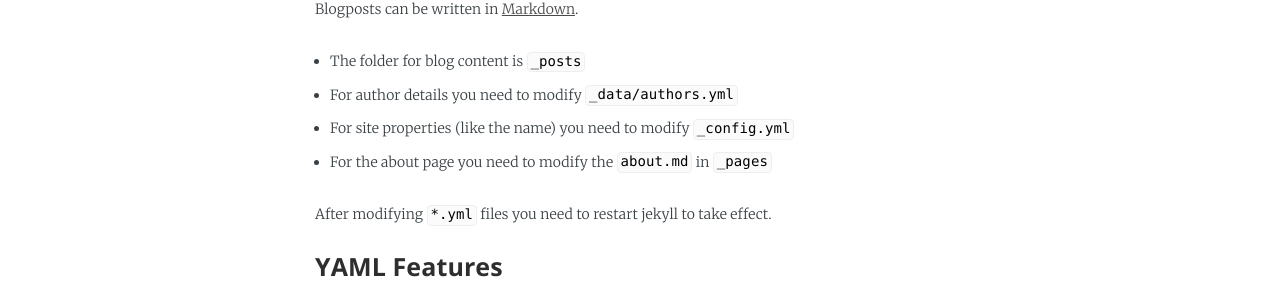
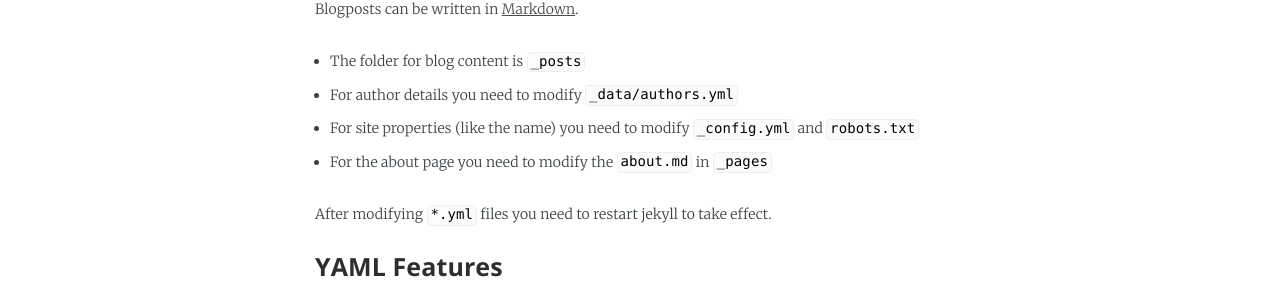
Before and after one commit to jwillmer/jekyllDecent, a Jekyll site: the page built from _posts/2016-06-08-Readme.md, in a window 1280 px wide and 900 px high, scrolled down 1528 px. Shown: the part 141-445 px from the top of the window. Built offline with Jekyll 4.4.1, drawn with Linux system fonts in a browser that asks for light colours; nearby versions of some CDN libraries; some web fonts are replaced.

Commit message:
Added host to robot.txt

```diff
--- a/_config.yml
+++ b/_config.yml
@@ -12,7 +12,7 @@
 keywords:     demo theme example github jekyll features
 
 baseurl:      "" # the subpath of your site, e.g. /blog
-url:          "http://jwillmer.github.io/jekyllDecent" # the base hostname & protocol for your site
+url:          "http://jwillmer.github.io/jekyllDecent" # the base hostname & protocol for your site. Have a look at robots.txt as well!
 permalink:    /blog/:categories/:title
 cover:        /assets/mountain-cover.jpg
 
--- a/_posts/2016-06-08-Readme.md
+++ b/_posts/2016-06-08-Readme.md
@@ -56,7 +56,7 @@
 
 - The folder for blog content is `_posts`
 - For author details you need to modify `_data/authors.yml`
-- For site properties (like the name) you need to modify `_config.yml`
+- For site properties (like the name) you need to modify `_config.yml` and `robots.txt`
 - For the about page you need to modify the `about.md` in `_pages`
 
 After modifying `*.yml` files you need to restart jekyll to take effect.
--- a/robots.txt
+++ b/robots.txt
@@ -1,2 +1,3 @@
 User-agent: *
 Disallow:
+Host: http://jwillmer.github.io/jekyllDecent
```
